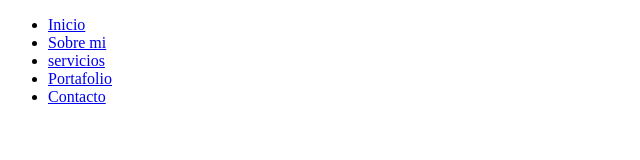
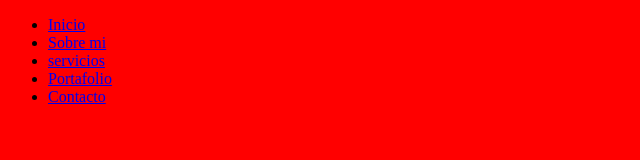
Before and after one commit to TeoAngel5/mateo.guthub.io, a plain HTML site: page index.htm in a window 1280 px wide. Shown: the whole page, without its empty margins (0-640 px from the left). Drawn offline with Linux system fonts and the light colour scheme.

Commit message:
resposive_modified

```diff
--- a/style.css
+++ b/style.css
@@ -1,4 +1,5 @@
-@media screen and (max-width: 1280px ){{
-
+@media screen and (max-width: 1280px){
+    Body{
+             Background-color: red;
+        }
 }
-}
```
